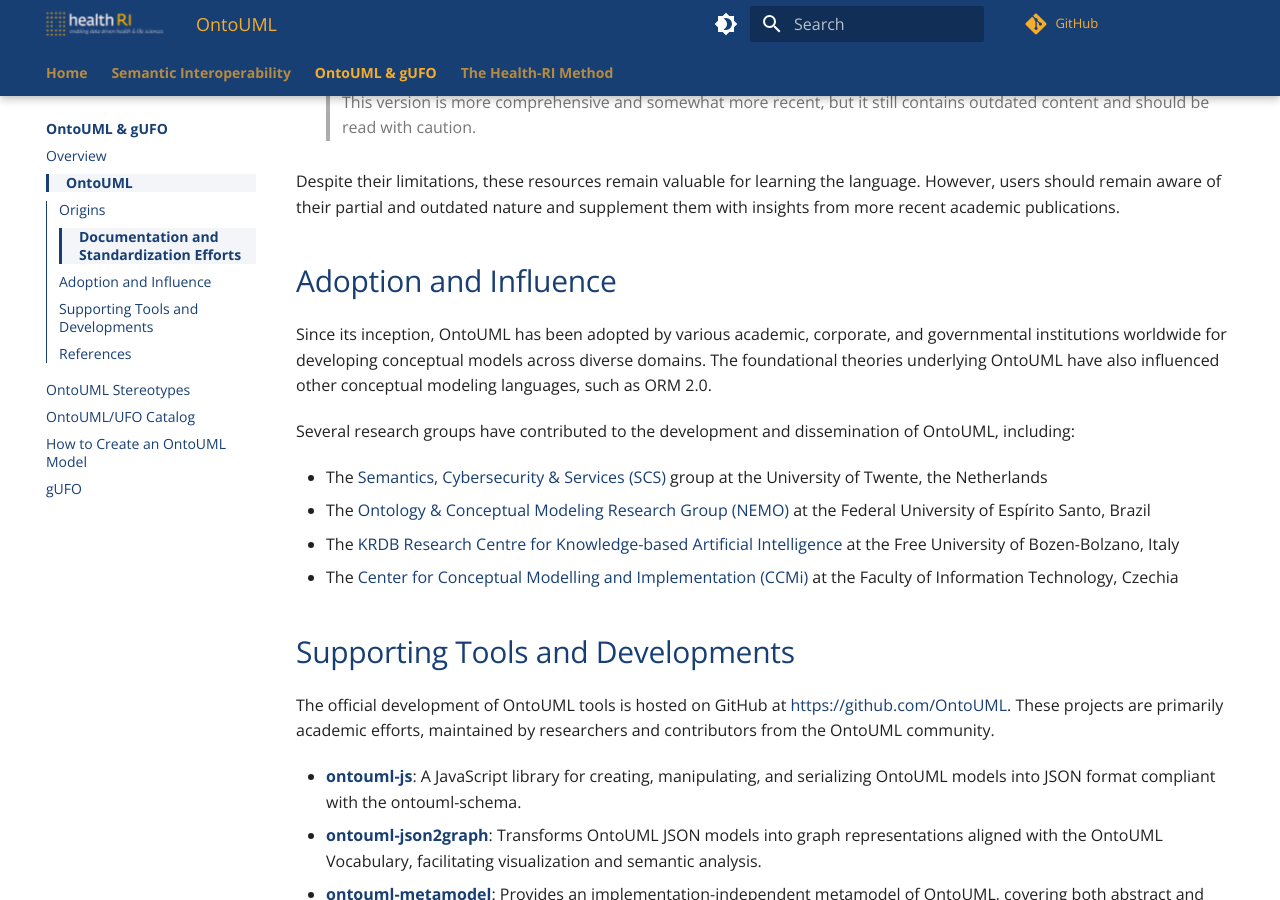
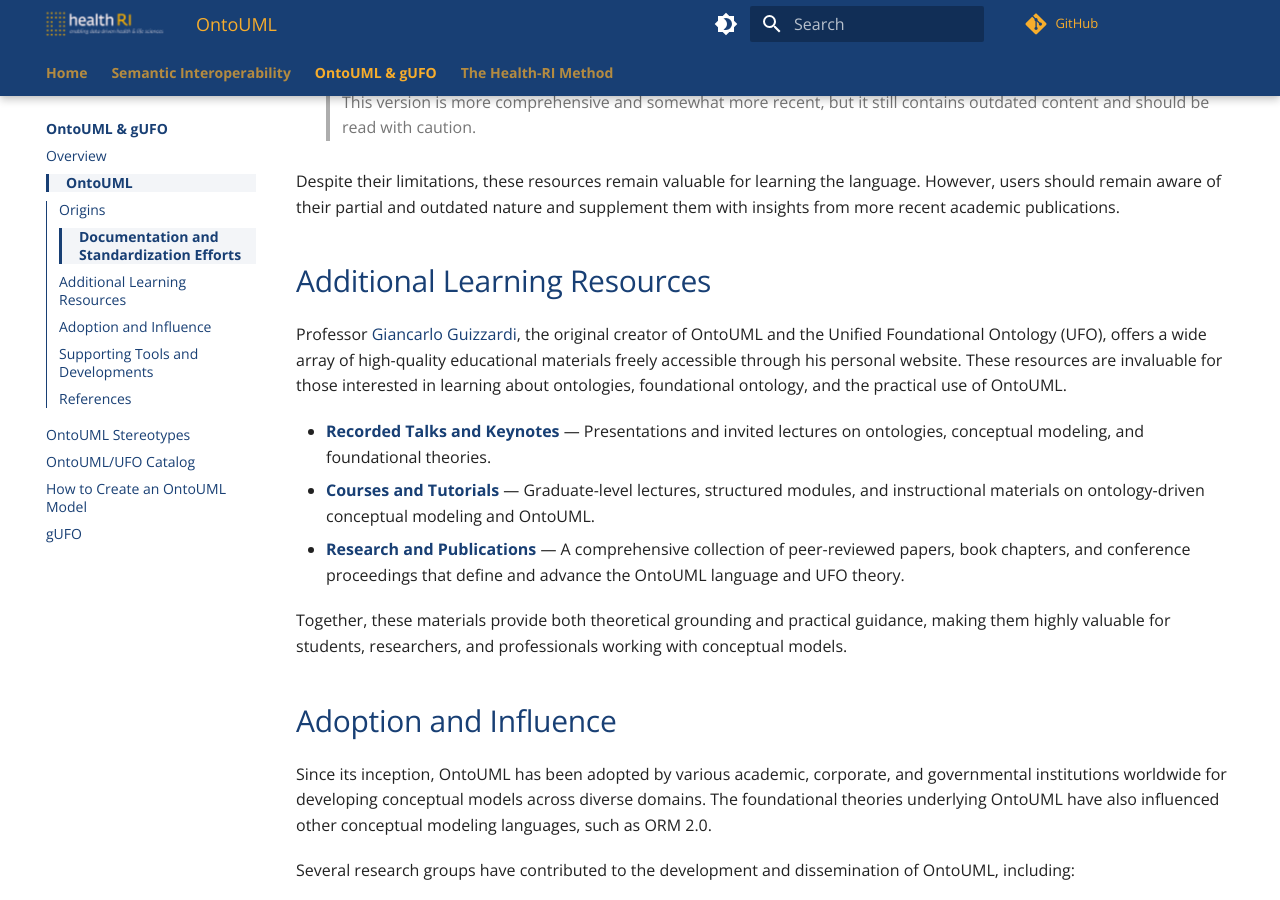
Before and after one commit to Health-RI/semantic-interoperability, an MkDocs documentation site: the page built from docs/ontouml-gufo/ontouml.md, in a window 1280 px wide and 900 px high, scrolled down 1733 px. Built offline with MkDocs 1.6.1 and Material for MkDocs 9.7.7, drawn with Linux system fonts in a browser that asks for light colours; comment, search, counter and statistics services are not loaded; some of the changed text lies outside the part shown.

Commit message:
docs(ontouml): add learning resources section and fix internal links
- Added a new "Additional Learning Resources" section referencing Prof. Giancarlo Guizzardi's website with links to talks, courses, and publications
- Updated internal section links in `index.md` to include new content
- Minor cleanup of spacing and references formatting

```diff
--- a/docs/ontouml-gufo/index.md
+++ b/docs/ontouml-gufo/index.md
@@ -4,11 +4,12 @@ This section introduces OntoUML, an ontologically well-founded conceptual modeli
 
 ## [OntoUML](ontouml.md)
 
-- [Origins](#origins)
-- [Documentation and Standardization Efforts](ontouml.md#documentation-and-standardization-efforts)
-- [Adoption and Influence](ontouml.md#adoption-and-influence)
-- [Supporting Tools and Developments](ontouml.md#supporting-tools-and-developments)
-- [References](ontouml.md#references)
+- [Origins](ontouml.md##origins)
+- [Documentation and Standardization Efforts](ontouml.md##documentation-and-standardization-efforts)
+- [Additional Learning Resources](ontouml.md##additional-learning-resources)
+- [Adoption and Influence](ontouml.md##adoption-and-influence)
+- [Supporting Tools and Developments](ontouml.md##supporting-tools-and-developments)
+- [References](ontouml.md##references)
 
 ## [OntoUML Stereotypes](ontouml-stereotypes.md)
 
--- a/docs/ontouml-gufo/ontouml.md
+++ b/docs/ontouml-gufo/ontouml.md
@@ -12,7 +12,7 @@ Over time, OntoUML evolved beyond a simple UML profile: it became a community-su
 
 ## Origins
 
-The development of OntoUML is rooted in the work of Giancarlo Guizzardi, particularly his Ph.D. thesis titled [*Ontological Foundations for Structural Conceptual Models*](https://research.utwente.nl/files/6042428/thesis_Guizzardi.pdf) **<a href="#ref3">[3]</a>**. Although the term “OntoUML” was not used in that work, the conceptual basis for the language—its ontological foundations, modeling distinctions, and methodological approach—was thoroughly developed there. Similarly, the ontology that would later be known as the **Unified Foundational Ontology (UFO)** was introduced in substance, though not yet by name.
+The development of OntoUML is rooted in the work of [Giancarlo Guizzardi](https://www.giancarloguizzardi.com/), particularly his Ph.D. thesis titled [*Ontological Foundations for Structural Conceptual Models*](https://research.utwente.nl/files/6042428/thesis_Guizzardi.pdf) **<a href="#ref3">[3]</a>**. Although the term “OntoUML” was not used in that work, the conceptual basis for the language—its ontological foundations, modeling distinctions, and methodological approach—was thoroughly developed there. Similarly, the ontology that would later be known as the **Unified Foundational Ontology (UFO)** was introduced in substance, though not yet by name.
 
 The formal naming and definition of UFO as a unified foundational ontology appeared in a set of contemporaneous publications by Guizzardi and Wagner **<a href="#ref4">[4]</a>****<a href="#ref5">[5]</a>****<a href="#ref6">[6]</a>**. These works extended the ideas from the thesis and applied them to domains such as agent concepts and business modeling, positioning UFO as a comprehensive foundation for conceptual modeling.
 
@@ -33,6 +33,16 @@ There are, however, two major online resources that offer learning materials for
   > This version is more comprehensive and somewhat more recent, but it still contains outdated content and should be read with caution.
 
 Despite their limitations, these resources remain valuable for learning the language. However, users should remain aware of their partial and outdated nature and supplement them with insights from more recent academic publications.
+
+## Additional Learning Resources
+
+Professor [Giancarlo Guizzardi](https://www.giancarloguizzardi.com/), the original creator of OntoUML and the Unified Foundational Ontology (UFO), offers a wide array of high-quality educational materials freely accessible through his personal website. These resources are invaluable for those interested in learning about ontologies, foundational ontology, and the practical use of OntoUML.
+
+- **[Recorded Talks and Keynotes](https://www.giancarloguizzardi.com/recorded-talks)** — Presentations and invited lectures on ontologies, conceptual modeling, and foundational theories.
+- **[Courses and Tutorials](https://www.giancarloguizzardi.com/courses)** — Graduate-level lectures, structured modules, and instructional materials on ontology-driven conceptual modeling and OntoUML.
+- **[Research and Publications](https://www.giancarloguizzardi.com/research)** — A comprehensive collection of peer-reviewed papers, book chapters, and conference proceedings that define and advance the OntoUML language and UFO theory.
+
+Together, these materials provide both theoretical grounding and practical guidance, making them highly valuable for students, researchers, and professionals working with conceptual models.
 
 ## Adoption and Influence
 
@@ -68,10 +78,10 @@ These tools enhance the usability and applicability of OntoUML across various mo
 ## References
 
 <a id="ref1"></a>
-- **[1]** Guizzardi, G., Wagner, G., Falbo, R. A., Guizzardi, R. S. S., & Almeida, J. P. A. (2015). *OntoUML: A well-founded profile for UML-based conceptual modeling*. Applied Ontology, 10(3–4), 259–291. https://doi.org/10.3233/AO-150157
+- **[1]** Guizzardi, G., Wagner, G., Falbo, R. A., Guizzardi, R. S. S., & Almeida, J. P. A. (2015). *OntoUML: A well-founded profile for UML-based conceptual modeling*. Applied Ontology, 10(3–4), 259–291. <https://doi.org/10.3233/AO-150157>
 
 <a id="ref2"></a>
-- **[2]** Guizzardi, G., Wagner, G., Almeida, J. P. A., Guizzardi, R. S. S., & Sales, T. P. (2022). *The Unified Foundational Ontology (UFO): Supercharging modeling with foundational ontologies*. Applied Ontology, 17(1), 1–44. https://doi.org/10.3233/AO-210256
+- **[2]** Guizzardi, G., Wagner, G., Almeida, J. P. A., Guizzardi, R. S. S., & Sales, T. P. (2022). *The Unified Foundational Ontology (UFO): Supercharging modeling with foundational ontologies*. Applied Ontology, 17(1), 1–44. <https://doi.org/10.3233/AO-210256>
 
 <a id="ref3"></a>
 - **[3]** Guizzardi, G. (2005). *Ontological foundations for structural conceptual models* [Doctoral dissertation, University of Twente]. Telematica Instituut / CTIT. [**[Access]**](https://research.utwente.nl/en/publications/ontological-foundations-for-structural-conceptual-models/) [**[Download]**](https://research.utwente.nl/files/6042428/thesis_Guizzardi.pdf)
@@ -83,4 +93,4 @@ These tools enhance the usability and applicability of OntoUML across various mo
 - **[5]** Guizzardi, G., & Wagner, G. (2005a). *Some applications of a unified foundational ontology in business modeling*. In T. Bui & A. G. Tjoa (Eds.), Ontologies and business systems analysis. IDEA Group Publishing.
 
 <a id="ref6"></a>
-- **[6]** Guizzardi, G., & Wagner, G. (2005b). *Towards ontological foundations for agent modeling concepts using UFO*. In V. Dignum, M. Dastani, B. Dunin-Kȩplicz, & R. Meyer (Eds.), Agent-Oriented Information Systems II (pp. xx–xx). Lecture Notes in Artificial Intelligence (Vol. 3508). Springer. https://doi.org/10.1007/11538394_6
+- **[6]** Guizzardi, G., & Wagner, G. (2005b). *Towards ontological foundations for agent modeling concepts using UFO*. In V. Dignum, M. Dastani, B. Dunin-Kȩplicz, & R. Meyer (Eds.), Agent-Oriented Information Systems II (pp. xx–xx). Lecture Notes in Artificial Intelligence (Vol. 3508). Springer. <https://doi.org/10.1007/11538394_6>
```
Also changed, not shown: docs/ontouml-gufo/ontouml-stereotypes.md (line endings or trailing spaces).
